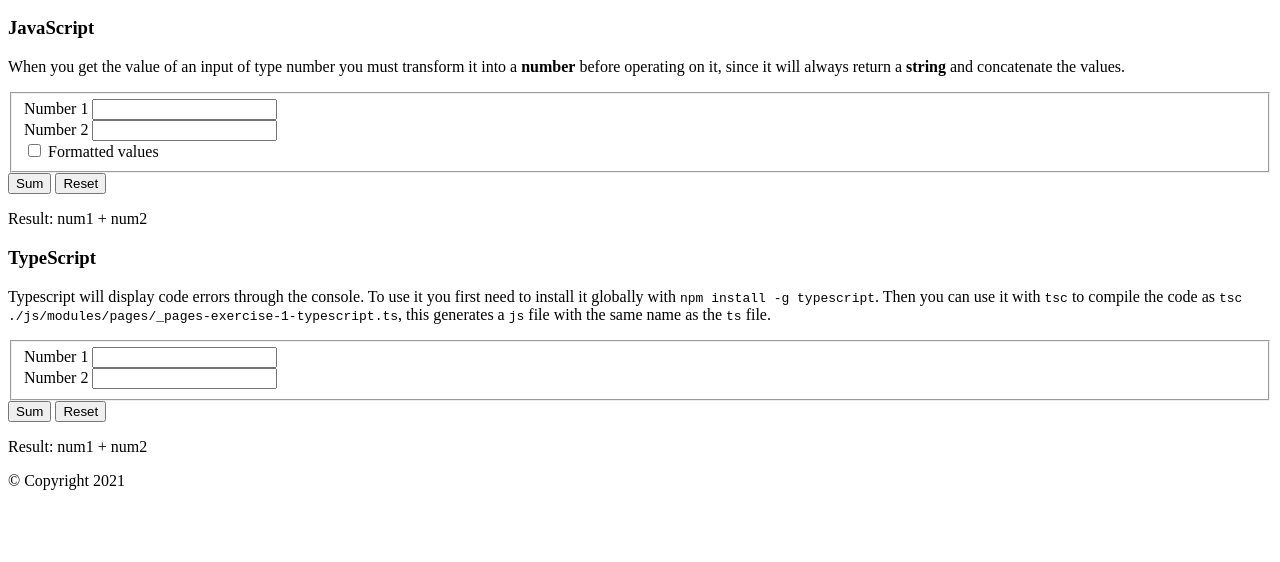
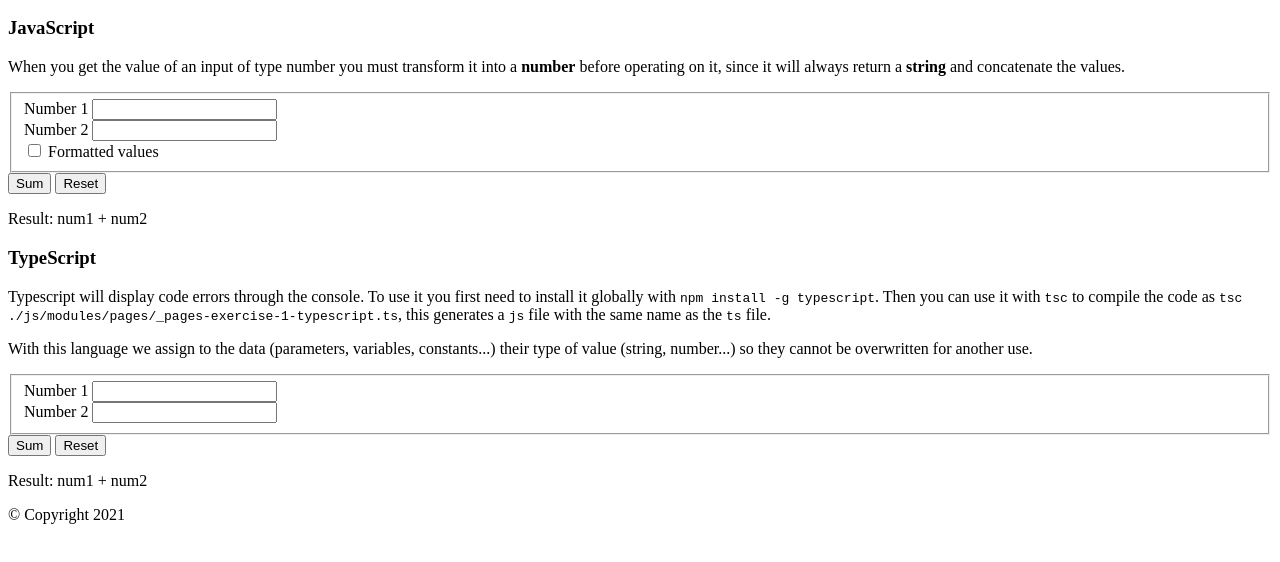
Before and after one commit to beatrizsmerino/typescript-course, a website with bundled scripts: page index.html in a window 1280 px wide. Shown: the part 136-698 px from the top of the page. Built offline with nearby package versions, Linux system fonts and the light colour scheme.

Commit message:
BUG FIXED. Updated the description of the exercise 1 with typescript

```diff
--- a/index.html
+++ b/index.html
@@ -125,6 +125,11 @@
 								this generates a <code class="code">js</code> file with the same name as the
 								<code class="code">ts</code> file.
 							</p>
+
+							<p>
+								With this language we assign to the data (parameters, variables, constants...) their
+								type of value (string, number...) so they cannot be overwritten for another use.
+							</p>
 						</div>
 
 						<div class="page__content">
```
